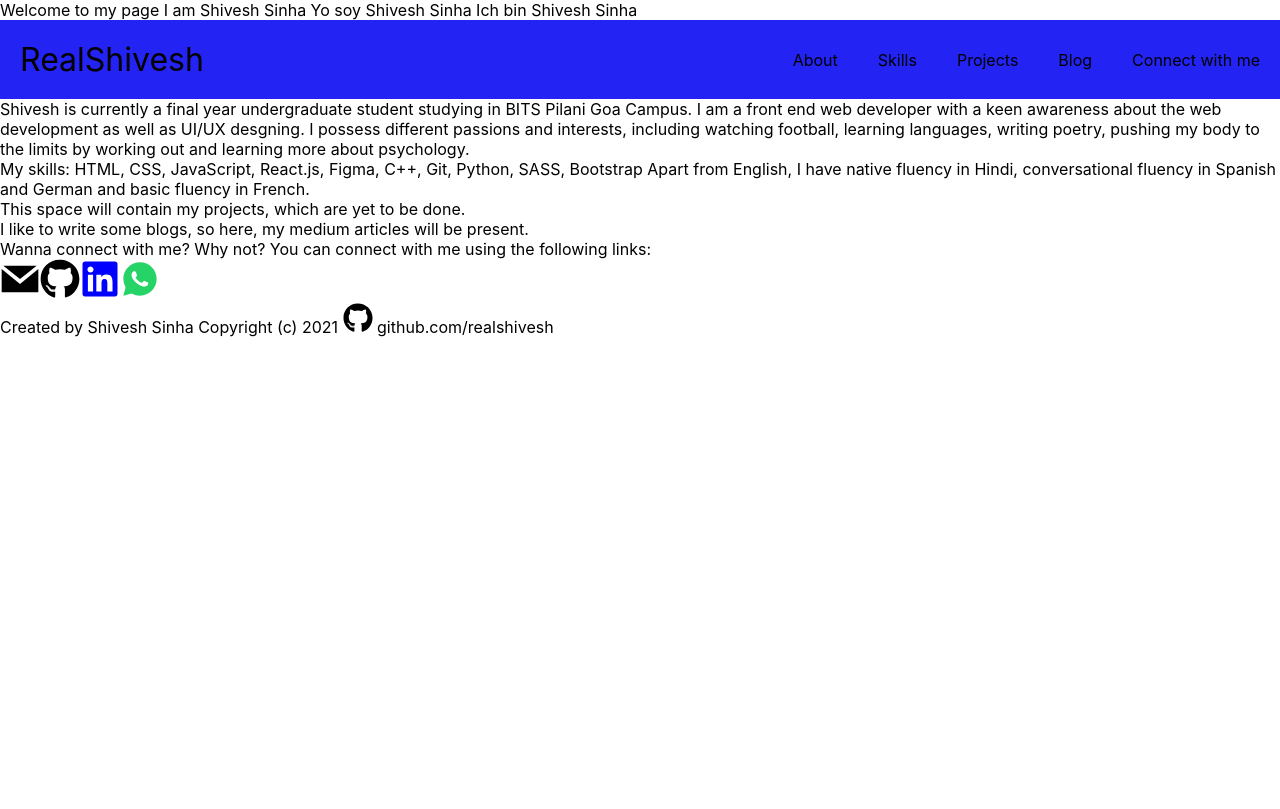
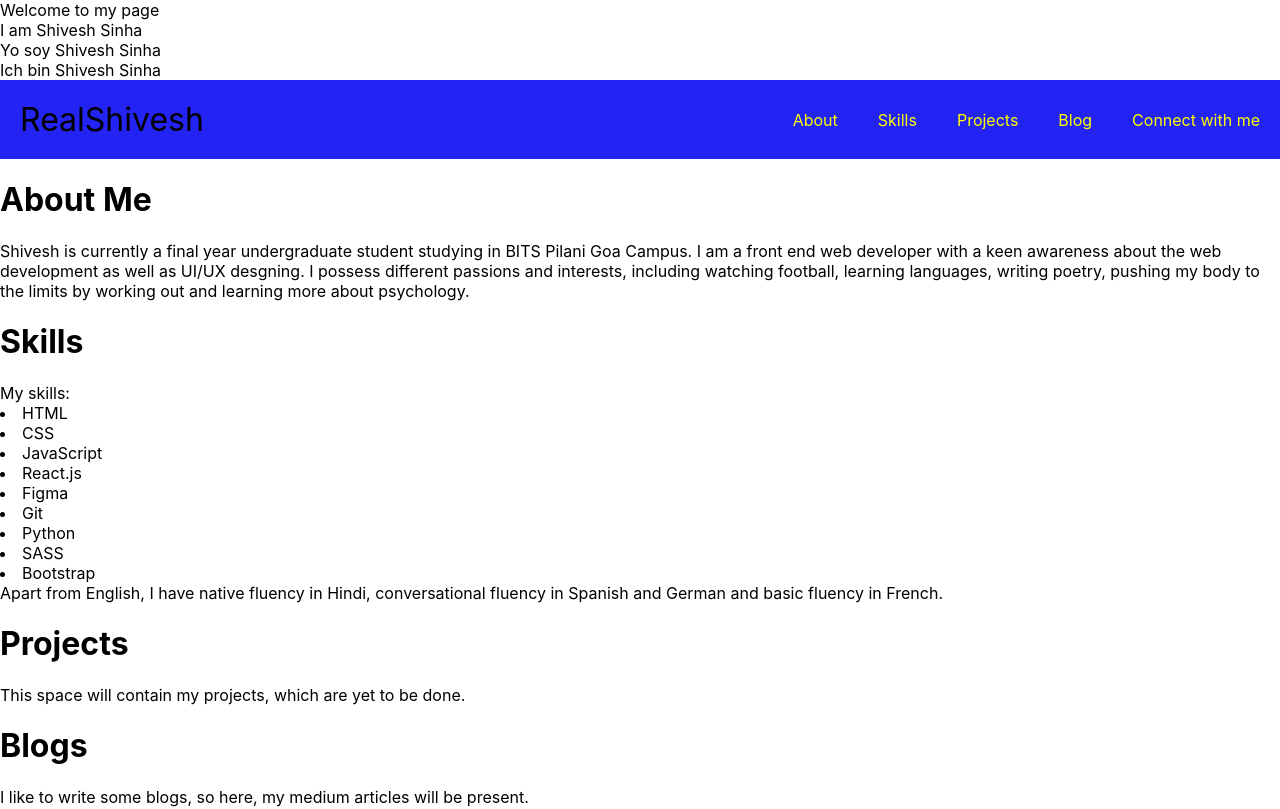
Before and after one commit to RealShivesh/portfolio, a React (Create React App) app: page / in a window 1280 px wide. Shown: the top 809 px of the page. Built offline with nearby package versions, Linux system fonts and the light colour scheme.

Commit message:
adds react router dom and styled components

```diff
--- a/package.json
+++ b/package.json
@@ -10,7 +10,9 @@
     "react": "^17.0.2",
     "react-dom": "^17.0.2",
     "react-icons": "^4.2.0",
+    "react-router-dom": "^6.2.1",
     "react-scripts": "4.0.3",
+    "styled-components": "^5.3.3",
     "web-vitals": "^1.0.1"
   },
   "scripts": {
--- a/src/App.js
+++ b/src/App.js
@@ -1,26 +1,44 @@
-import React from 'react'
 import './App.css'
 import { RiWhatsappFill } from 'react-icons/ri'
 import { FaGithub, FaLinkedin } from 'react-icons/fa'
 import { GrMail } from 'react-icons/gr'
+import styled from 'styled-components'
+
+const NavMenuButton = styled.a`
+  color: yellow;
+  text-decoration: none;
+`
 
 function App() {
   return (
     <div className="App">
       <header>
-        Welcome to my page I am Shivesh Sinha Yo soy Shivesh Sinha Ich bin
-        Shivesh Sinha
+        Welcome to my page
+        <div>I am Shivesh Sinha</div>
+        <div>Yo soy Shivesh Sinha</div>
+        <div>Ich bin Shivesh Sinha</div>
       </header>
       <nav>
         <div className="nav-header">RealShivesh</div>
         <div className="nav-menu">
-          <li className="items">About</li>
-          <li className="items">Skills</li>
-          <li className="items">Projects</li>
-          <li className="items">Blog</li>
-          <li className="items">Connect with me</li>
+          <NavMenuButton href="#about" className="items">
+            About
+          </NavMenuButton>
+          <NavMenuButton href="#skills" className="items">
+            Skills
+          </NavMenuButton>
+          <NavMenuButton href="#projects" className="items">
+            Projects
+          </NavMenuButton>
+          <NavMenuButton href="#blog" className="items">
+            Blog
+          </NavMenuButton>
+          <NavMenuButton href="#contactme" className="items">
+            Connect with me
+          </NavMenuButton>
         </div>
       </nav>
+      <h1 id="about">About Me</h1>
       <section>
         Shivesh is currently a final year undergraduate student studying in BITS
         Pilani Goa Campus. I am a front end web developer with a keen awareness
@@ -29,26 +47,38 @@ function App() {
         writing poetry, pushing my body to the limits by working out and
         learning more about psychology.
       </section>
+      <h1 id="skills">Skills</h1>
       <section>
-        My skills: HTML, CSS, JavaScript, React.js, Figma, C++, Git, Python,
-        SASS, Bootstrap Apart from English, I have native fluency in Hindi,
-        conversational fluency in Spanish and German and basic fluency in
-        French.
+        My skills:
+        <li>HTML</li>
+        <li>CSS</li>
+        <li>JavaScript</li>
+        <li>React.js</li>
+        <li>Figma</li>
+        <li>Git</li>
+        <li>Python</li>
+        <li>SASS</li>
+        <li>Bootstrap</li>
+        Apart from English, I have native fluency in Hindi, conversational
+        fluency in Spanish and German and basic fluency in French.
       </section>
+      <h1 id="projects">Projects</h1>
       <section>
         This space will contain my projects, which are yet to be done.
       </section>
+      <h1 id="blogs">Blogs</h1>
       <section>
         I like to write some blogs, so here, my medium articles will be present.
       </section>
+      <h1 id="contactme">Connect with me</h1>
       <section>
         Wanna connect with me? Why not? You can connect with me using the
         following links:
         <div>
-          <GrMail size={40} />
-          <FaGithub size={40} />
-          <FaLinkedin size={40} fill={'blue'} />
-          <RiWhatsappFill size={40} fill={'#25D366'} />
+          <GrMail size={40} style={{ padding: 20 }} />
+          <FaGithub size={40} style={{ padding: 20 }} />
+          <FaLinkedin size={40} fill={'blue'} style={{ padding: 20 }} />
+          <RiWhatsappFill size={40} fill={'#25D366'} style={{ padding: 20 }} />
         </div>
       </section>
       <footer>
--- a/src/App.scss
+++ /dev/null
@@ -1,21 +0,0 @@
-nav {
-  display: flex;
-  background-color: #2323f3;
-  justify-content: space-between;
-  align-items: center;
-}
-
-.nav-header {
-  float: left;
-  font-size: 2rem;
-  padding: 20px;
-}
-
-.nav-menu {
-  list-style-type: none;
-}
-
-.items {
-  float: left;
-  padding: 20px;
-}
```
Also changed, not shown: src/components/About.jsx (added, +40 -0 lines), src/components/ContactMe.jsx (added, +57 -0 lines), src/components/Footer.jsx (added, +27 -0 lines), src/components/Navigation.jsx (added, +66 -0 lines), src/components/Projects.jsx (added, +15 -0 lines), src/components/Skills.jsx (added, +67 -0 lines), src/styles/Style.js (added), 2 other files (tests, documents, lock files or other folders).
